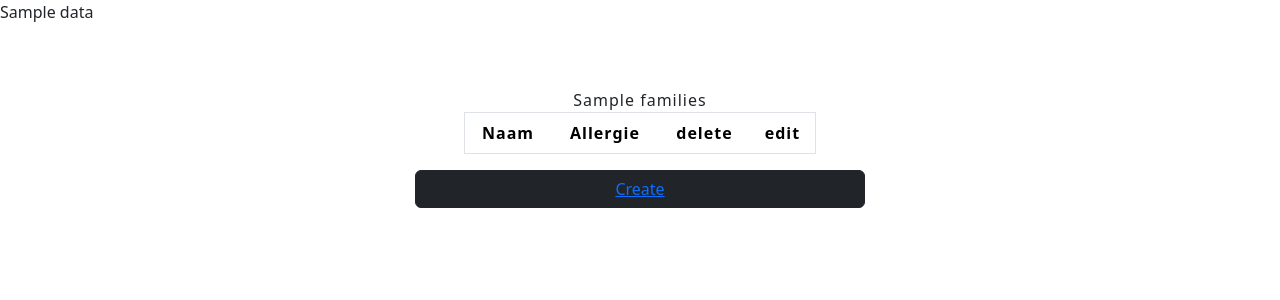
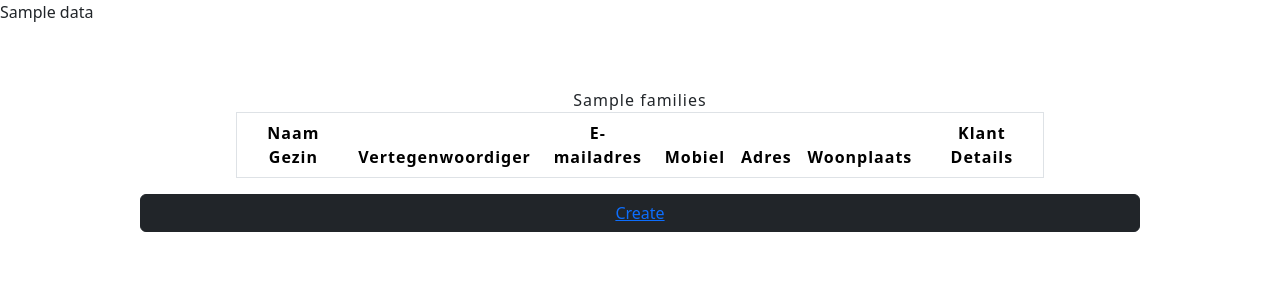
Before and after one commit to GerwindeHeus/voedselbank, a PHP site: template app/views/familie/index.php in a window 1280 px wide. Shown: the top 300 px of the page. Run offline with PHP 8.4, Linux system fonts and the light colour scheme; the template is opened without the code that fills it: most values are stand-ins (such as "Sample title", 1, 10 or a date in 2020); lists and menus that the app fills with data are empty; some libraries are stand-ins or nearby versions.

Commit message:
Made the new table

```diff
--- a/app/views/familie/index.php
+++ b/app/views/familie/index.php
@@ -17,10 +17,13 @@
                 <table class="table table-hover">
                     <thead>
                         <tr>
-                            <th scope="col">Naam</th>
-                            <th scope="col">Allergie</th>
-                            <th scope="col">delete</th>
-                            <th scope="col">edit</th>
+                            <th scope="col">Naam Gezin</th>
+                            <th scope="col">Vertegenwoordiger</th>
+                            <th scope="col">E-mailadres</th>
+                            <th scope="col">Mobiel</th>
+                            <th scope="col">Adres</th>
+                            <th scope="col">Woonplaats</th>
+                            <th scope="col">Klant Details</th>
                         </tr>
                     </thead>
                     <tbody>
```
